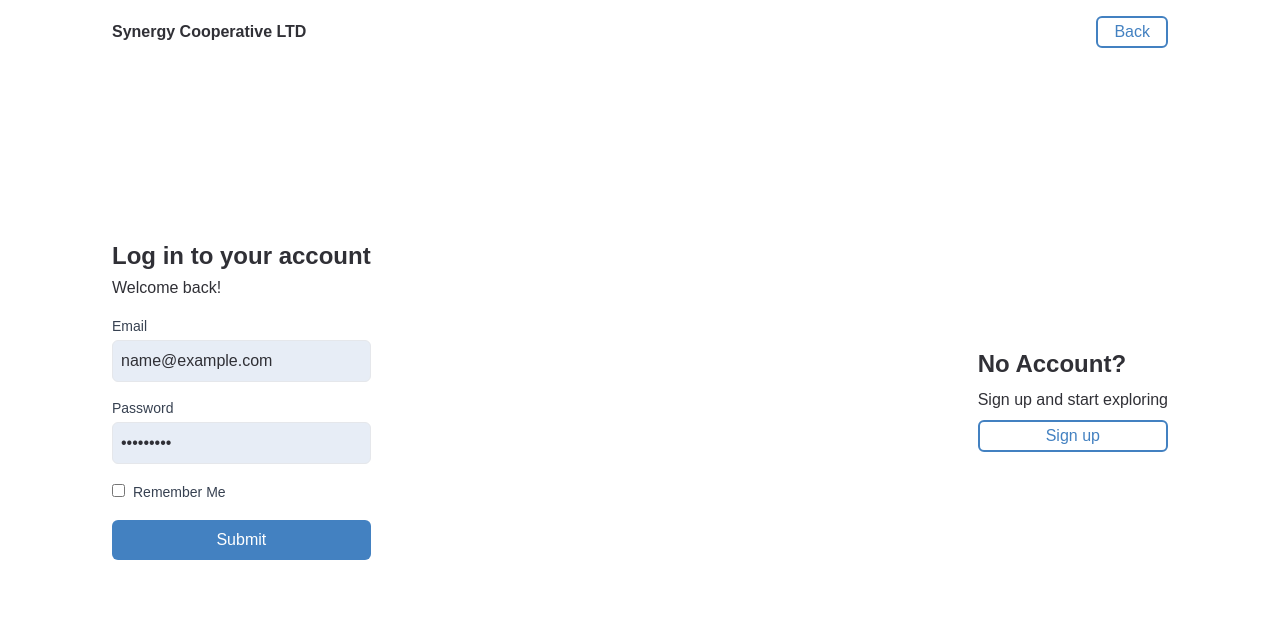
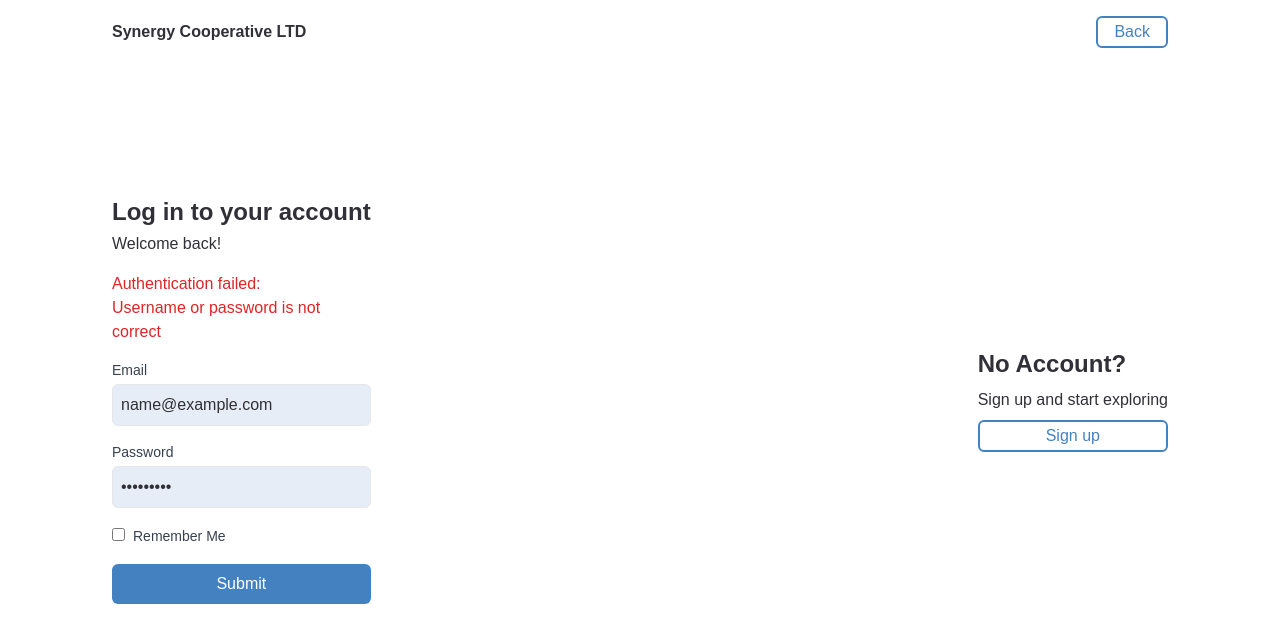
Before and after one commit to pro3088/Synergy_cooperative_frontend, a Next.js app: page /login in a window 1280 px wide. Both pictures are taken after typing "name@example.com", "Sample123" into the empty fields and a click on the button "Submit". Shown: the top 642 px of the page. Built offline with nearby package versions, Linux system fonts and the light colour scheme; no server answers.

Commit message:
added error message to form page

```diff
--- a/components/common/Form.jsx
+++ b/components/common/Form.jsx
@@ -1,4 +1,5 @@
 "use client";
+import { useState } from "react";
 import { useRouter } from "next/navigation";
 import { useAuth } from "@/components/common/authentication/AuthProvider";
 import UserStatus from "@components/common/enums/UserStatus";
@@ -6,9 +7,12 @@ import UserStatus from "@components/common/enums/UserStatus";
 const Form = ({ formConfig, isSignup }) => {
   const router = useRouter();
   const { login } = useAuth();
+  const [errorMessage, setErrorMessage] = useState(null);
 
   const handleSubmit = async (event) => {
     event.preventDefault();
+
+    setErrorMessage(null);
 
     const formData = {};
     formConfig.forEach((field, index) => {
@@ -38,7 +42,8 @@ const Form = ({ formConfig, isSignup }) => {
         localStorage.setItem("UTIL", data.encryptedId);
         router.push(`${UserStatus[data.status].apiLink}`);
       } else {
-        console.error("Authentication failed:", res);
+        console.error("Authentication failed");
+        setErrorMessage("Authentication failed: Username or password is not correct");
       }
     } catch (error) {
       console.error("Error during authentication:", error);
@@ -46,6 +51,10 @@ const Form = ({ formConfig, isSignup }) => {
   };
 
   return (
+    <div>
+      {errorMessage && (
+        <div className="w-56 text-red-600 mb-4">{errorMessage}</div>
+      )}
       <form onSubmit={handleSubmit}>
         {formConfig.map((field, index) => (
           <div key={index} className="mb-4">
@@ -76,6 +85,7 @@ const Form = ({ formConfig, isSignup }) => {
           Submit
         </button>
       </form>
+    </div>
   );
 };
 
```
Lines whose indentation alone changed are shown as unchanged.
